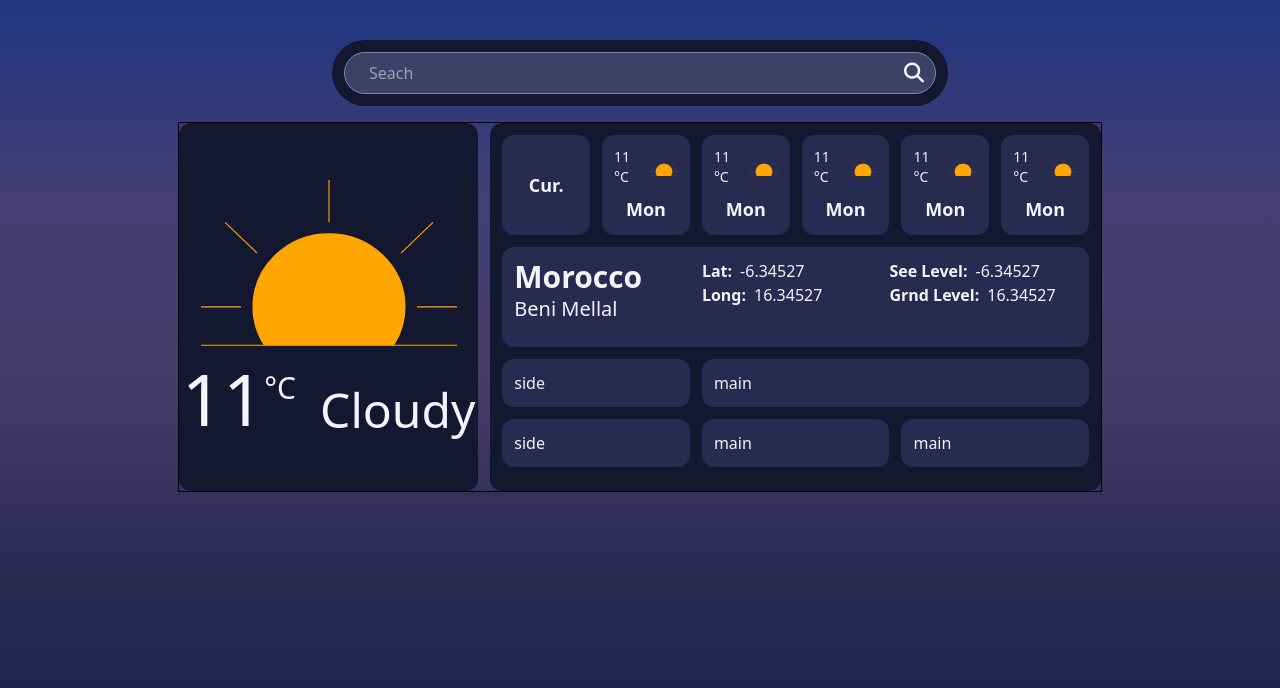
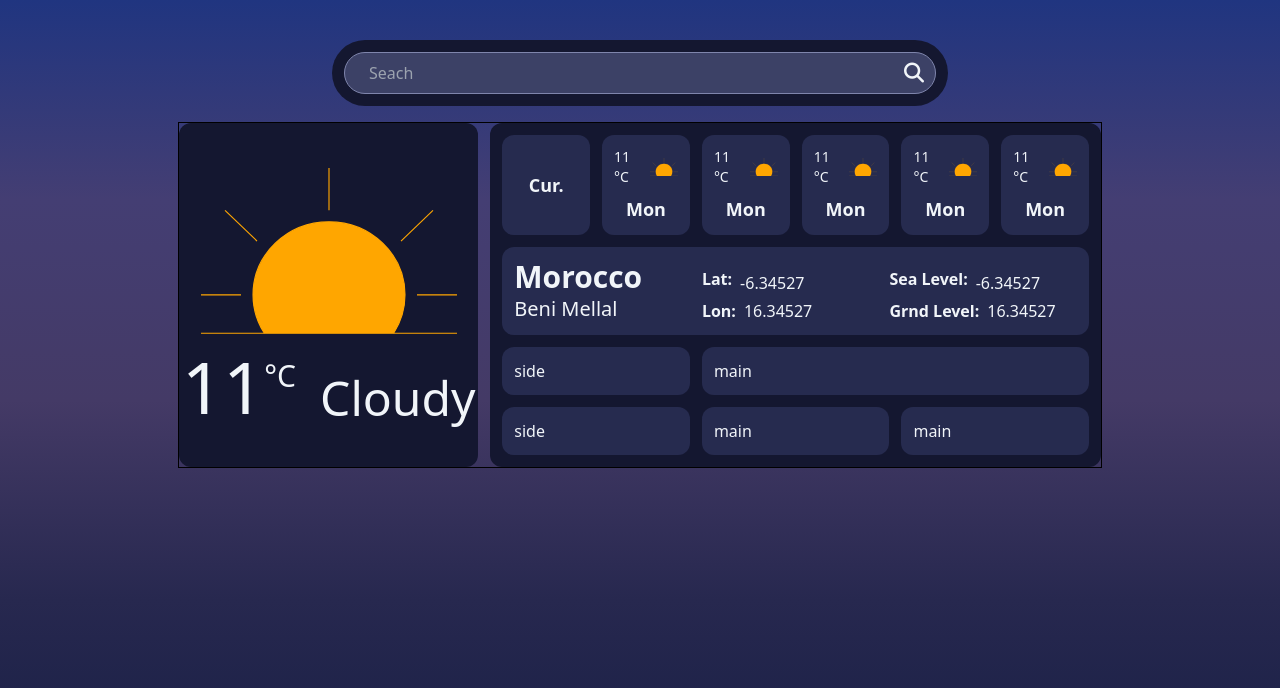
Before and after one commit to oussamasine07/weather-app, a plain HTML site: page index.html in a window 1280 px wide. Drawn offline with nearby package versions, Linux system fonts and the light colour scheme; no server answers.

Commit message:
finish layout location

```diff
--- a/index.html
+++ b/index.html
@@ -99,24 +99,24 @@
                 <!-- dark 262B4F -->
                 <!-- light dark 4F4772 -->
                 <div class="p-3 bg-[#262B4F] rounded-xl w-full mb-3">
-                    <div class="grid grid-cols-2 md:grid-cols-3 mb-3">
+                    <div class="grid grid-cols-2 md:grid-cols-3">
                         <div class="col-span-1">
                             <h1 class="font-bold text-3xl capitalize">morocco</h1>
                             <h1 class="font-light text-xl capitalize">beni mellal</h1>
                         </div>
-                        <div class="col-span-1">
+                        <div class="col-span-1 flex flex-col justify-end ">
                             <div class="text-wrapper flex items-center">
-                                <div class="font-bold capitalize">lat:</div>
+                                <div class="font-bold capitalize mb-2">lat:</div>
                                 <div class="font-light ml-2">-6.34527</div>
                             </div>
                             <div class="text-wrapper flex items-center">
-                                <div class="font-bold capitalize">long:</div>
+                                <div class="font-bold capitalize">lon:</div>
                                 <div class="font-light ml-2">16.34527</div>
                             </div>
                         </div>
-                        <div class="col-span-1">
+                        <div class="col-span-1 flex flex-col justify-end ">
                             <div class="text-wrapper flex items-center">
-                                <div class="font-bold capitalize">see level:</div>
+                                <div class="font-bold capitalize mb-2">sea level:</div>
                                 <div class="font-light ml-2">-6.34527</div>
                             </div>
                             <div class="text-wrapper flex items-center">
@@ -136,7 +136,7 @@
                     </div>
                 </div>
 
-                <div class="grid grid-cols-3 gap-3 mb-3">
+                <div class="grid grid-cols-3 gap-3">
                     <div class="col-span-1 rounded-xl bg-[#262B4F] p-3">
                         side
                     </div>
```
